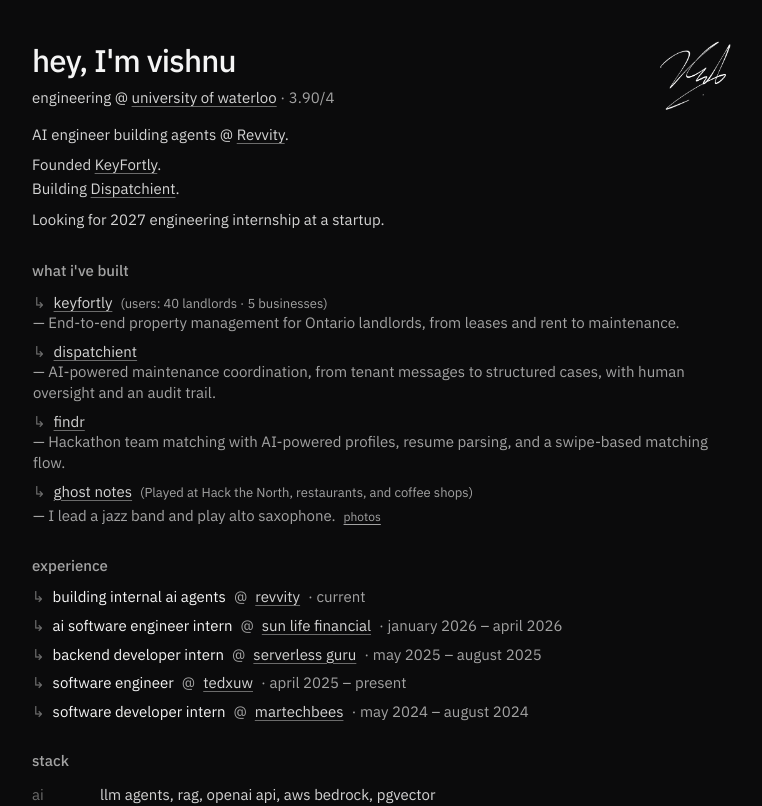
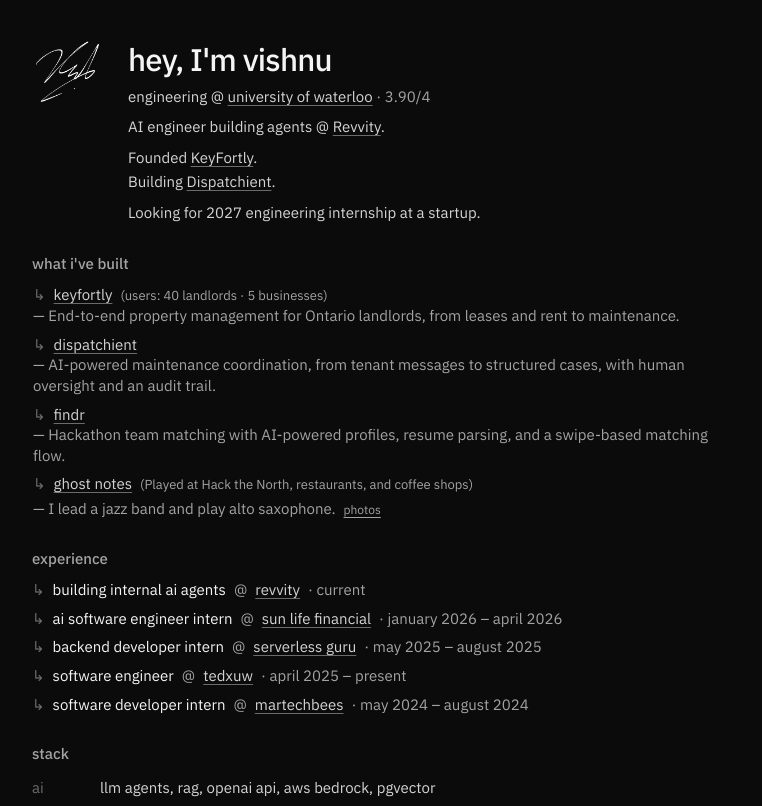
Before and after one commit to Vishnu123vis/VishnuSubramaniPortfolio, a Next.js app: page / in a window 1280 px wide. Shown: the top 806 px of the page, without its empty margins (256-1018 px from the left). Built offline with nearby package versions, Linux system fonts and the light colour scheme.

Commit message:
Restore original left signature layout with balanced spacing

```diff
--- a/src/app/page.tsx
+++ b/src/app/page.tsx
@@ -36,8 +36,15 @@
   return (
     <div className="min-h-svh px-6 py-7 sm:px-10 sm:py-9 lg:py-10">
       <main className="mx-auto flex w-full max-w-[44rem] flex-col gap-5 sm:gap-6 lg:gap-7">
-        <header className="space-y-3">
-          <div className="flex items-center justify-between gap-4 sm:gap-6">
+        <header className="flex items-start gap-4 sm:gap-6">
+          <Image
+            src="/signature.png"
+            alt=""
+            width={1024}
+            height={903}
+            className="h-auto w-14 shrink-0 invert object-contain object-left sm:w-16 lg:w-[4.5rem]"
+            priority
+          />
           <div className="min-w-0 flex-1 space-y-1.5">
             <h1 className="text-fg text-[1.5rem] font-medium leading-tight tracking-tight sm:text-[1.75rem] lg:text-[1.95rem]">
               hey, I&apos;m vishnu
@@ -50,17 +57,6 @@
                 {education.gpa}
               </span>
             </p>
-            </div>
-            <Image
-              src="/signature.png"
-              alt=""
-              width={1024}
-              height={903}
-              className="h-auto w-16 shrink-0 invert object-contain sm:w-20"
-              priority
-            />
-          </div>
-          <div className="space-y-1.5">
             <p className="text-body text-[14px] leading-relaxed sm:text-[15px]">
               AI engineer building agents @{" "}
               <ExternalLink href="https://www.revvity.com/">Revvity</ExternalLink>.
```
Lines whose indentation alone changed are shown as unchanged.
